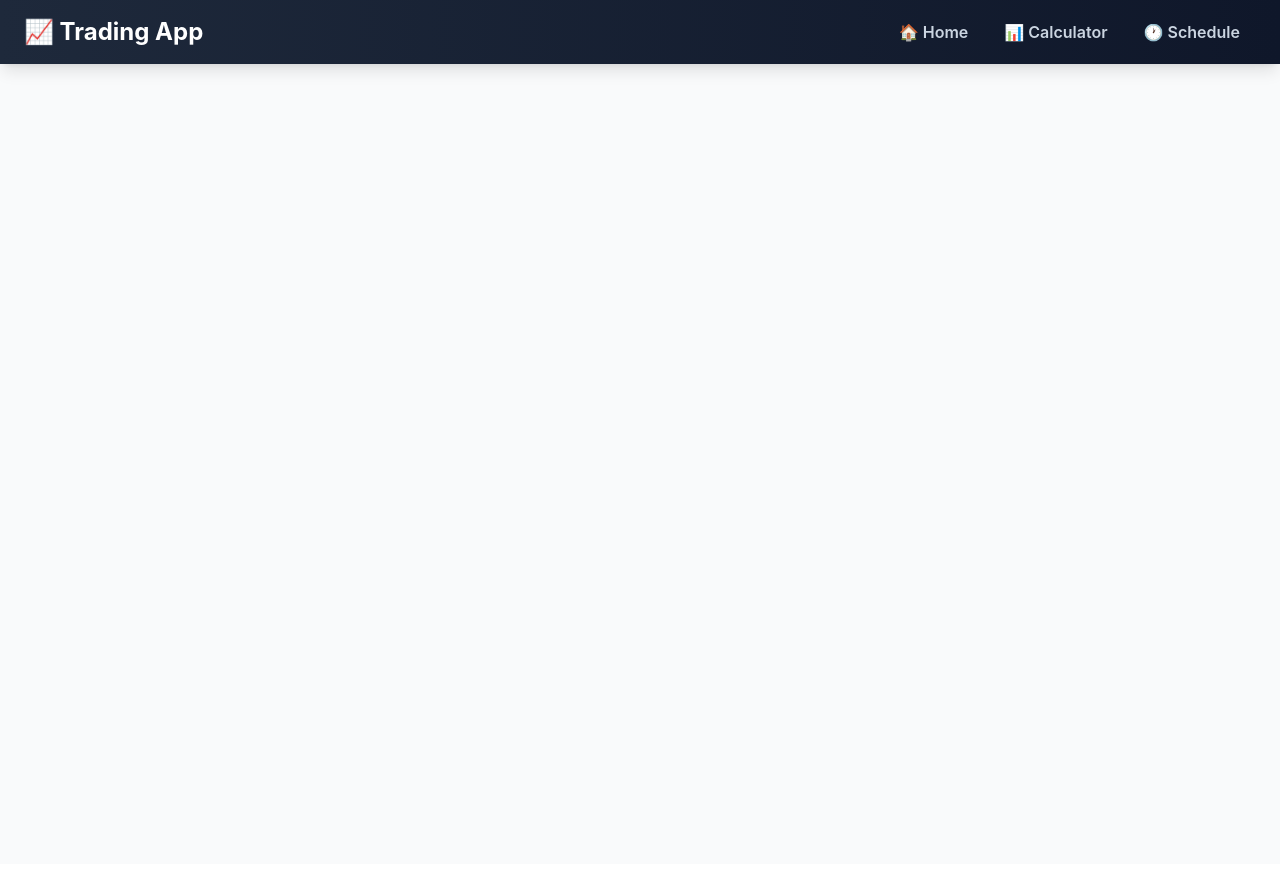
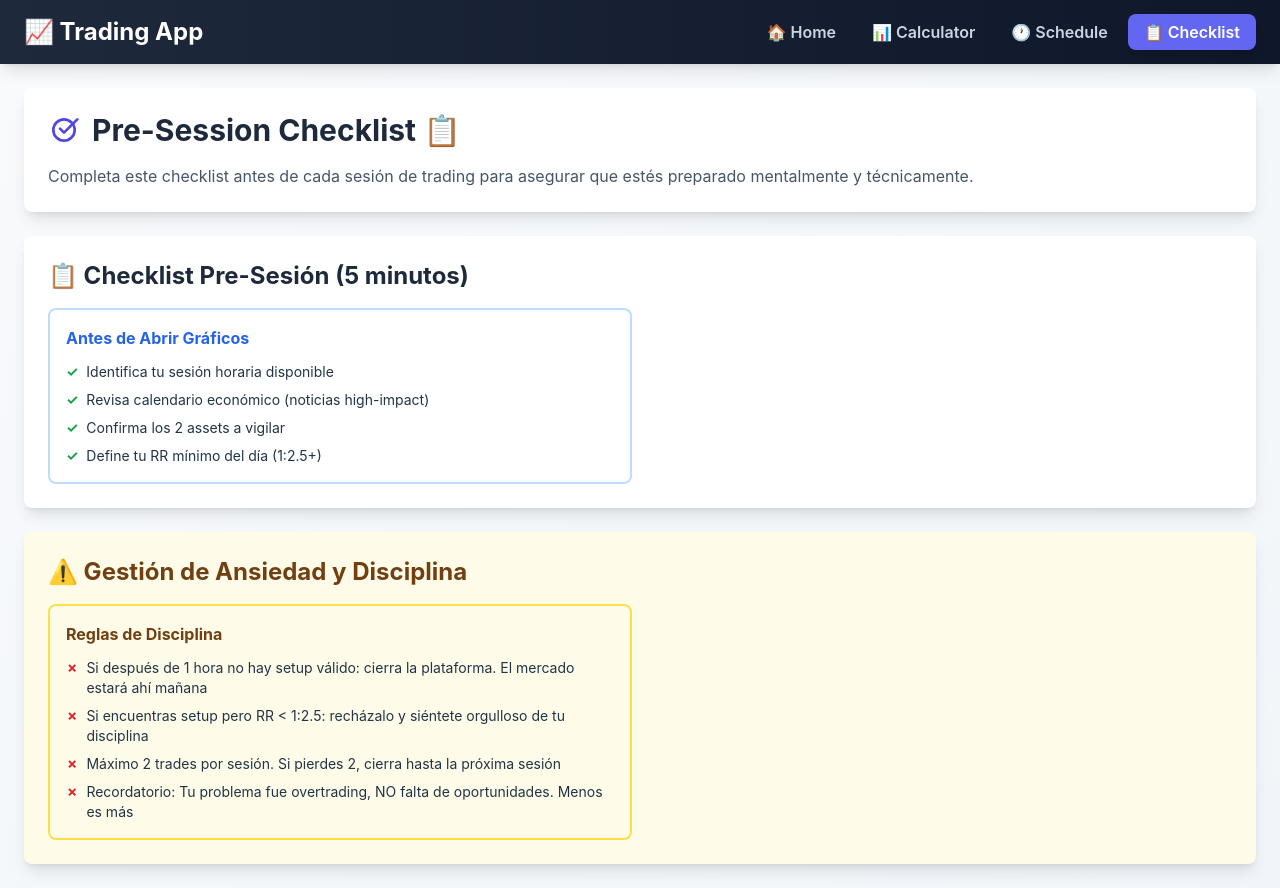
Before and after one commit to cbatista8a/trading-calculator, a Vue app: page /checklist in a window 1280 px wide. Before the commit the page ends 864 px from the top, so only its background shows below. Built offline with nearby package versions, Linux system fonts and the light colour scheme.

Commit message:
feat: add checklist page and update navigation routes

```diff
--- a/src/components/Navigation.vue
+++ b/src/components/Navigation.vue
@@ -66,7 +66,8 @@ const isMobileMenuOpen = ref(false);
 const navigationRoutes = [
   { path: '/', label: 'Home', icon: '🏠' },
   { path: '/trading-calculator', label: 'Calculator', icon: '📊' },
-  { path: '/trading-schedule-italy', label: 'Schedule', icon: '🕐' }
+  { path: '/trading-schedule-italy', label: 'Schedule', icon: '🕐' },
+  { path: '/checklist', label: 'Checklist', icon: '📋' }
 ];
 
 const isActive = (path) => {
--- a/src/components/TradingScheduleItaly.vue
+++ b/src/components/TradingScheduleItaly.vue
@@ -33,31 +33,6 @@
       :key="key"
       :session="session"
     />
-
-    <!-- Pre-Session Checklist -->
-    <ChecklistCard />
-
-    <!-- Anxiety Management Section -->
-    <div class="bg-yellow-50 border-2 border-yellow-300 rounded-lg p-6 mt-6">
-      <h2 class="text-xl font-bold text-yellow-900 mb-3">⚠️ Gestión de Ansiedad y Disciplina</h2>
-      <div class="space-y-3 text-sm text-yellow-900">
-        <div>
-          <span class="font-bold">Si después de 1 hora no hay setup válido:</span> Cierra la plataforma.
-          El mercado estará ahí mañana. No fuerces trades.
-        </div>
-        <div>
-          <span class="font-bold">Si encuentras setup pero RR &lt; 1:2.5:</span> Toma screenshot, anótalo en tu diario como "trade rechazado",
-          y siéntete ORGULLOSO de tu disciplina.
-        </div>
-        <div>
-          <span class="font-bold">Si pierdes un trade:</span> Máximo 2 trades por sesión. Si pierdes 2, cierra hasta la próxima sesión.
-        </div>
-        <div class="bg-yellow-100 p-3 rounded border border-yellow-400 mt-3">
-          <span class="font-bold text-red-700">Recordatorio:</span> Tu problema en FTMO fue overtrading y gestión de salidas,
-          NO falta de oportunidades. Menos es más.
-        </div>
-      </div>
-    </div>
 
     <!-- Executive Summary Table -->
     <div class="bg-white rounded-lg shadow-lg p-6 mt-6">
@@ -101,7 +76,6 @@
 </template>
 <script setup>
 import SessionCard from './trading/SessionCard.vue';
-import ChecklistCard from './trading/ChecklistCard.vue';
 
 const tradingSessions = {
   morning: {
--- a/src/components/trading/ChecklistCard.vue
+++ b/src/components/trading/ChecklistCard.vue
@@ -1,24 +1,20 @@
 <template>
-  <div class="bg-white rounded-lg shadow-lg p-6">
-    <h2 class="text-2xl font-bold text-slate-800 mb-4">📋 Checklist Pre-Sesión (5 minutos)</h2>
+  <div :class="['rounded-lg shadow-lg p-6', bgClass]">
+    <h2 :class="['text-2xl font-bold mb-4', titleColorClass]">{{ title }}</h2>
     <div class="grid grid-cols-1 md:grid-cols-2 gap-4">
-      <div class="border-2 border-blue-200 rounded-lg p-4">
-        <h3 class="font-bold text-blue-600 mb-3">Antes de Abrir Gráficos</h3>
+      <div
+        v-for="section in sections"
+        :key="section.id"
+        :class="['border-2 rounded-lg p-4', section.borderClass]"
+      >
+        <h3 :class="['font-bold mb-3', section.titleClass]">{{ section.title }}</h3>
         <div class="space-y-2 text-sm">
-          <ChecklistItem text="Identifica tu sesión horaria disponible" />
-          <ChecklistItem text="Revisa calendario económico (noticias high-impact)" />
-          <ChecklistItem text="Confirma los 2 assets a vigilar" />
-          <ChecklistItem text="Define tu RR mínimo del día (1:2.5+)" />
-        </div>
-      </div>
-
-      <div class="border-2 border-green-200 rounded-lg p-4">
-        <h3 class="font-bold text-green-600 mb-3">Al Abrir Gráficos</h3>
-        <div class="space-y-2 text-sm">
-          <ChecklistItem text="D1: Marca zonas Supply/Demand" />
-          <ChecklistItem text="H4: Confirma estructura y tendencia" />
-          <ChecklistItem text="H1: Busca confirmación de reversión" />
-          <ChecklistItem text="NO abrir otros assets por si acaso" :isWarning="true" />
+          <ChecklistItem
+            v-for="item in section.items"
+            :key="item.id"
+            :text="item.text"
+            :isWarning="item.isWarning"
+          />
         </div>
       </div>
     </div>
@@ -27,4 +23,31 @@
 
 <script setup>
 import ChecklistItem from './ChecklistItem.vue';
+
+defineProps({
+  title: {
+    type: String,
+    default: '📋 Checklist'
+  },
+  bgClass: {
+    type: String,
+    default: 'bg-white'
+  },
+  titleColorClass: {
+    type: String,
+    default: 'text-slate-800'
+  },
+  sections: {
+    type: Array,
+    required: true,
+    validator: (sections) => {
+      return sections.every(section =>
+        section.title &&
+        section.items &&
+        Array.isArray(section.items) &&
+        section.items.every(item => item.text)
+      );
+    }
+  }
+});
 </script>
--- /dev/null
+++ b/src/pages/Checklist.vue
@@ -0,0 +1,68 @@
+<template>
+  <div class="w-full max-w-7xl mx-auto p-6 bg-gradient-to-br from-slate-50 to-slate-100">
+    <!-- Header -->
+    <div class="bg-white rounded-lg shadow-lg p-6 mb-6">
+      <div class="flex items-center gap-3 mb-4">
+        <svg class="w-8 h-8 text-indigo-600" fill="currentColor" viewBox="0 0 24 24">
+          <path d="M9 11l3 3L22 4" stroke="currentColor" stroke-width="2" stroke-linecap="round" stroke-linejoin="round" fill="none"/>
+          <path d="M20 12a8 8 0 11-16 0 8 8 0 0116 0z" stroke="currentColor" stroke-width="2" fill="none"/>
+        </svg>
+        <h1 class="text-3xl font-bold text-slate-800">Pre-Session Checklist 📋</h1>
+      </div>
+      <p class="text-slate-600">
+        Completa este checklist antes de cada sesión de trading para asegurar que estés preparado mentalmente y técnicamente.
+      </p>
+    </div>
+
+    <!-- Pre-Session Checklist -->
+    <ChecklistCard
+      title="📋 Checklist Pre-Sesión (5 minutos)"
+      bgClass="bg-white"
+      titleColorClass="text-slate-800"
+      :sections="checklistSections"
+      class="mb-6"
+    />
+
+    <!-- Anxiety Management Section -->
+    <ChecklistCard
+      title="⚠️ Gestión de Ansiedad y Disciplina"
+      bgClass="bg-yellow-50"
+      titleColorClass="text-yellow-900"
+      :sections="anxietySections"
+    />
+  </div>
+</template>
+
+<script setup>
+import ChecklistCard from '../components/trading/ChecklistCard.vue';
+
+const checklistSections = [
+  {
+    id: 1,
+    title: 'Antes de Abrir Gráficos',
+    borderClass: 'border-blue-200',
+    titleClass: 'text-blue-600',
+    items: [
+      { id: 1, text: 'Identifica tu sesión horaria disponible', isWarning: false },
+      { id: 2, text: 'Revisa calendario económico (noticias high-impact)', isWarning: false },
+      { id: 3, text: 'Confirma los 2 assets a vigilar', isWarning: false },
+      { id: 4, text: 'Define tu RR mínimo del día (1:2.5+)', isWarning: false }
+    ]
+  }
+];
+
+const anxietySections = [
+  {
+    id: 1,
+    title: 'Reglas de Disciplina',
+    borderClass: 'border-yellow-300',
+    titleClass: 'text-yellow-900',
+    items: [
+      { id: 1, text: 'Si después de 1 hora no hay setup válido: cierra la plataforma. El mercado estará ahí mañana', isWarning: true },
+      { id: 2, text: 'Si encuentras setup pero RR < 1:2.5: recházalo y siéntete orgulloso de tu disciplina', isWarning: true },
+      { id: 3, text: 'Máximo 2 trades por sesión. Si pierdes 2, cierra hasta la próxima sesión', isWarning: true },
+      { id: 4, text: 'Recordatorio: Tu problema fue overtrading, NO falta de oportunidades. Menos es más', isWarning: true }
+    ]
+  }
+];
+</script>
--- a/src/router/index.js
+++ b/src/router/index.js
@@ -2,6 +2,7 @@ import { createRouter, createWebHistory } from 'vue-router';
 import TradingCalculator from '../components/TradingCalculator.vue';
 import TradingScheduleItaly from '../components/TradingScheduleItaly.vue';
 import Home from '../pages/Home.vue';
+import Checklist from '../pages/Checklist.vue';
 
 const routes = [
   {
@@ -18,6 +19,11 @@ const routes = [
     path: '/trading-schedule-italy',
     name: 'Trading Schedule Italy',
     component: TradingScheduleItaly
+  },
+  {
+    path: '/checklist',
+    name: 'Checklist',
+    component: Checklist
   }
 ];
 
```
